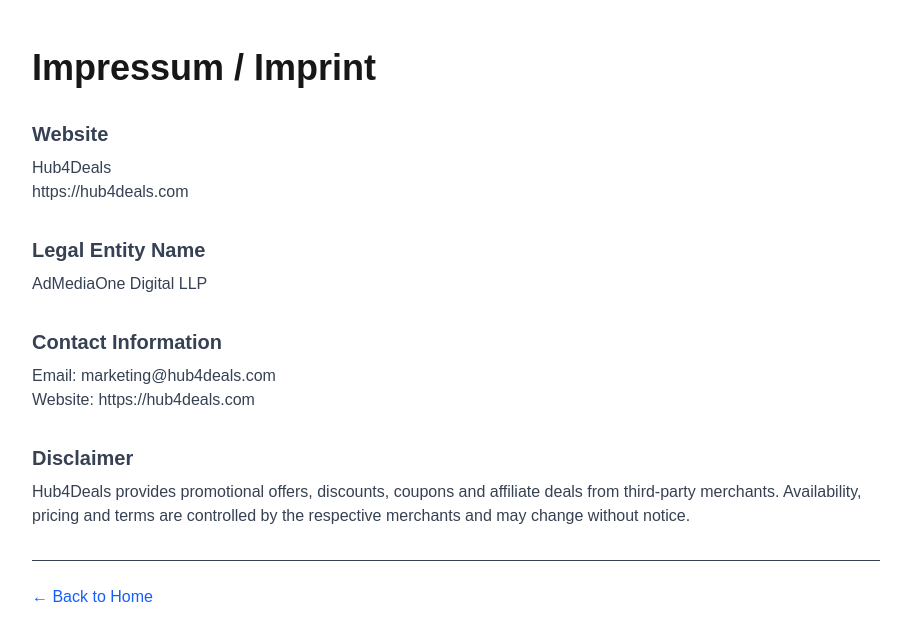
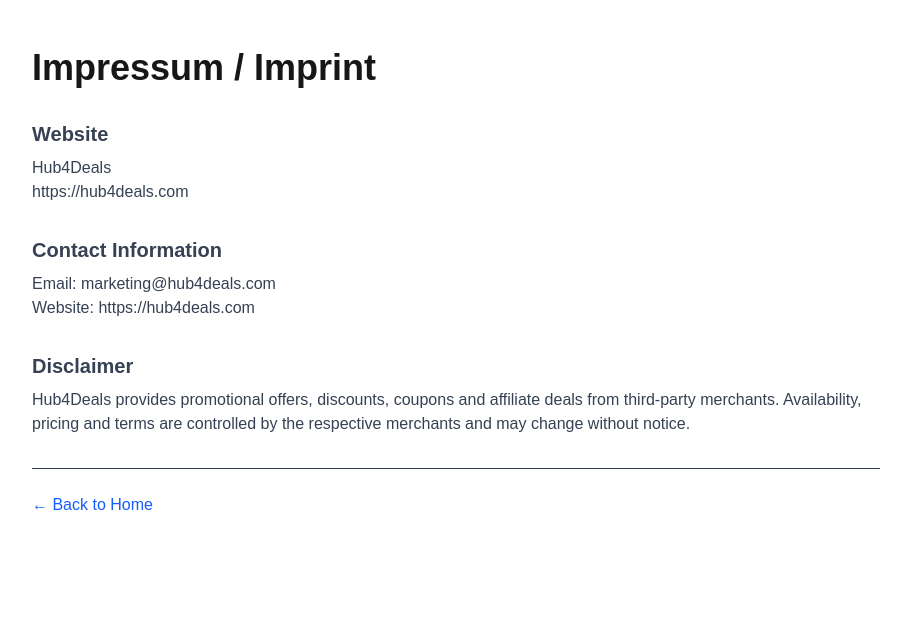
Before and after one commit to ecsonuk/mydealhub-frontend, a Next.js app: page /impressum in a window 1280 px wide. Shown: the top 640 px of the page, without its empty margins (184-1095 px from the left). Built offline with nearby package versions, Linux system fonts and the light colour scheme; no server answers.

Commit message:
Impressume Modified_v2

```diff
--- a/app/impressum/page.tsx
+++ b/app/impressum/page.tsx
@@ -17,14 +17,6 @@ export default function ImpressumPage() {
 
             <p>Hub4Deals</p>
             <p>https://hub4deals.com</p>
-          </div>
-
-          <div>
-            <h2 className="text-xl font-semibold mb-2">
-              Legal Entity Name
-            </h2>
-
-            <p>AdMediaOne Digital LLP</p>
           </div>
 
           <div>
```
